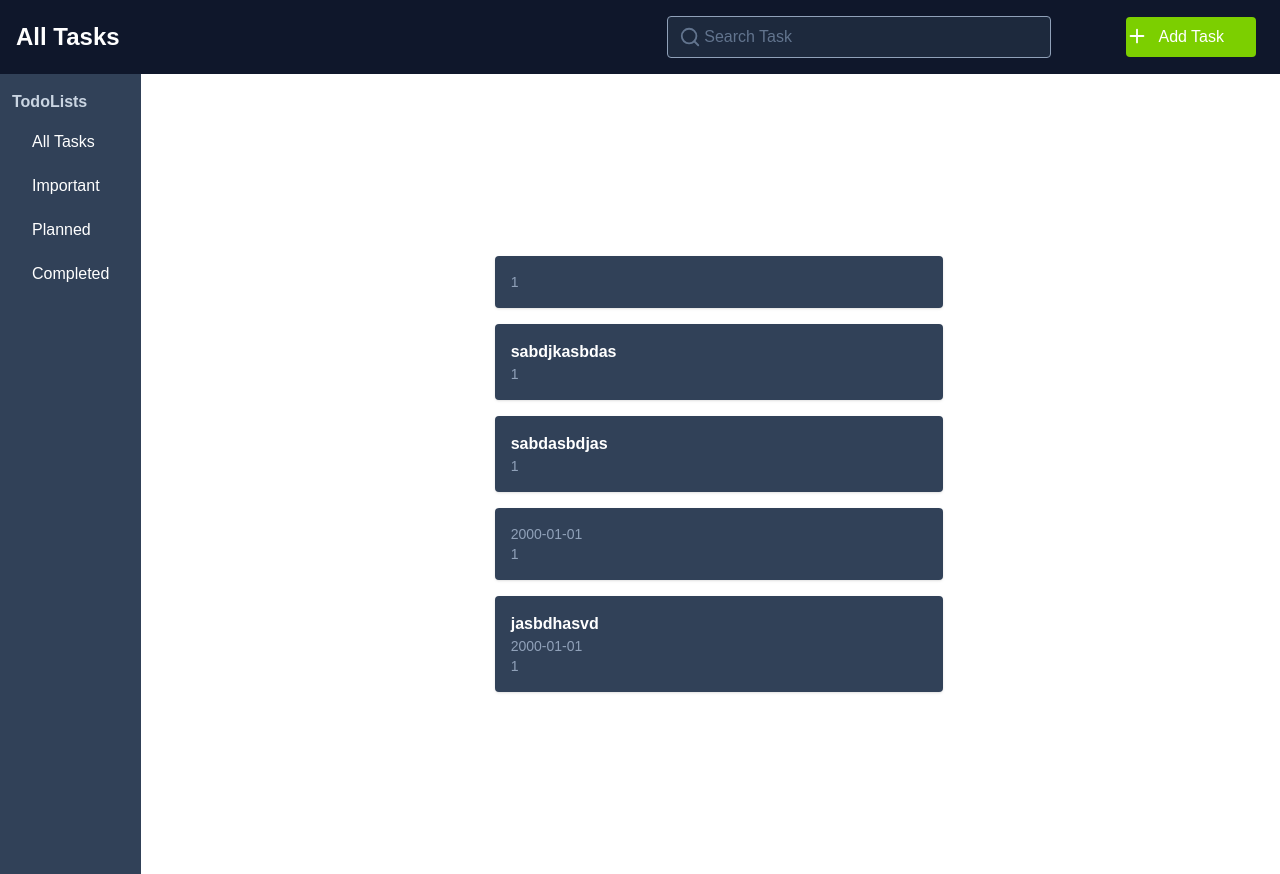
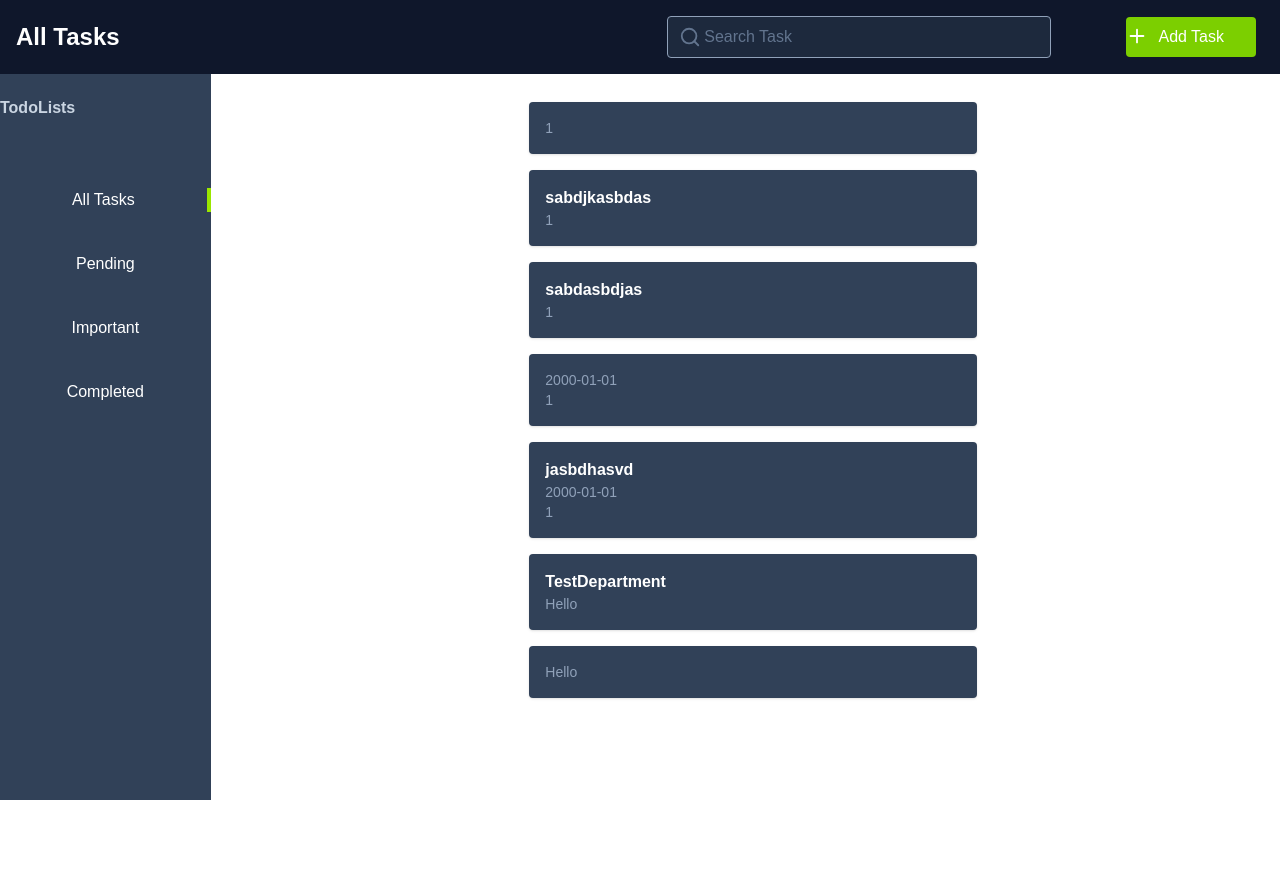
Before and after one commit to ashokbhattaraii/todoapp, a Next.js app: page / in a window 1280 px wide. After the commit the page ends 800 px from the top, so only its background shows below. Built offline with nearby package versions, Linux system fonts and the light colour scheme.

Commit message:
task pasge updatyr

```diff
--- a/app/Component/navbar/navbar.tsx
+++ b/app/Component/navbar/navbar.tsx
@@ -4,7 +4,7 @@ import Button from "../button";
 export default function Navbar() {
   return (
     <>
-      <header className="w-full max-w-4xl md:max-w-7xl bg-slate-900 text-white">
+      <header className=" fixed left-0 right-0 w-full  bg-slate-900 text-white">
         <div className="flex justify items-center py-4 gap-2">
           <h1 className="text-2xl  font-extrabold ml-4 w-[45%]">All Tasks</h1>
           <div
--- a/app/Component/sidebar/sidebar.tsx
+++ b/app/Component/sidebar/sidebar.tsx
@@ -1,16 +1,32 @@
+import Button from "../button";
+
 export default function Sidebar() {
   return (
     <>
       <div
         id="sideBarContainer"
-        className=" bg-slate-700 mt-0 min-h-screen text-slate-300 "
+        className=" bg-slate-700  min-h-screen w-64  text-slate-300 pt-20 flex flex-col gap-5  "
       >
-        <h1 className="text-slate-300 mt-4 ml-3 font-extrabold">TodoLists</h1>
-        <div id="subDivide" className="flex flex-col gap-5 p-4 px-8 text-white">
-          <p>All Tasks</p>
-          <p>Important</p>
-          <p>Planned</p>
-          <p>Completed</p>
+        <h1 className="text-slate-300 mt-4   font-extrabold">TodoLists</h1>
+        <div
+          id="subDivide"
+          className="flex flex-col gap-2 mt-8   w-full text-white"
+        >
+          <button className="flex items-center justify-center px-8 gap-6 my-4 border-r-4 border-lime-400 ">
+            <span>All Tasks</span>
+          </button>
+
+          <button className="flex items-center justify-center px-8 gap-6  my-4  ">
+            <span>Pending</span>
+          </button>
+
+          <button className="flex items-center justify-center px-8 gap-6  my-4   ">
+            <span>Important</span>
+          </button>
+
+          <button className="flex items-center justify-center px-8 gap-6  my-4">
+            <span>Completed</span>
+          </button>
         </div>
       </div>
     </>
--- a/app/page.tsx
+++ b/app/page.tsx
@@ -53,8 +53,8 @@ export default function Home() {
 
   return (
     <>
-      <div>
-        <div id="content" className="flex gap-4 md:max-w-7xl max-w-4xl ">
+      <div className="w-full">
+        <div id="content" className="flex gap-4 md:max-w-7xl max-w-4xl w-full ">
           <Sidebar />
           <Add
             onAddTodo={saveTodo}
--- a/data/todoList.json
+++ b/data/todoList.json
@@ -23,5 +23,15 @@
     "name": "jasbdhasvd",
     "date": "2000-01-01",
     "category": "1"
+  },
+  {
+    "name": "TestDepartment",
+    "date": "",
+    "category": "Hello"
+  },
+  {
+    "name": "",
+    "date": "",
+    "category": "Hello"
   }
 ]
```
